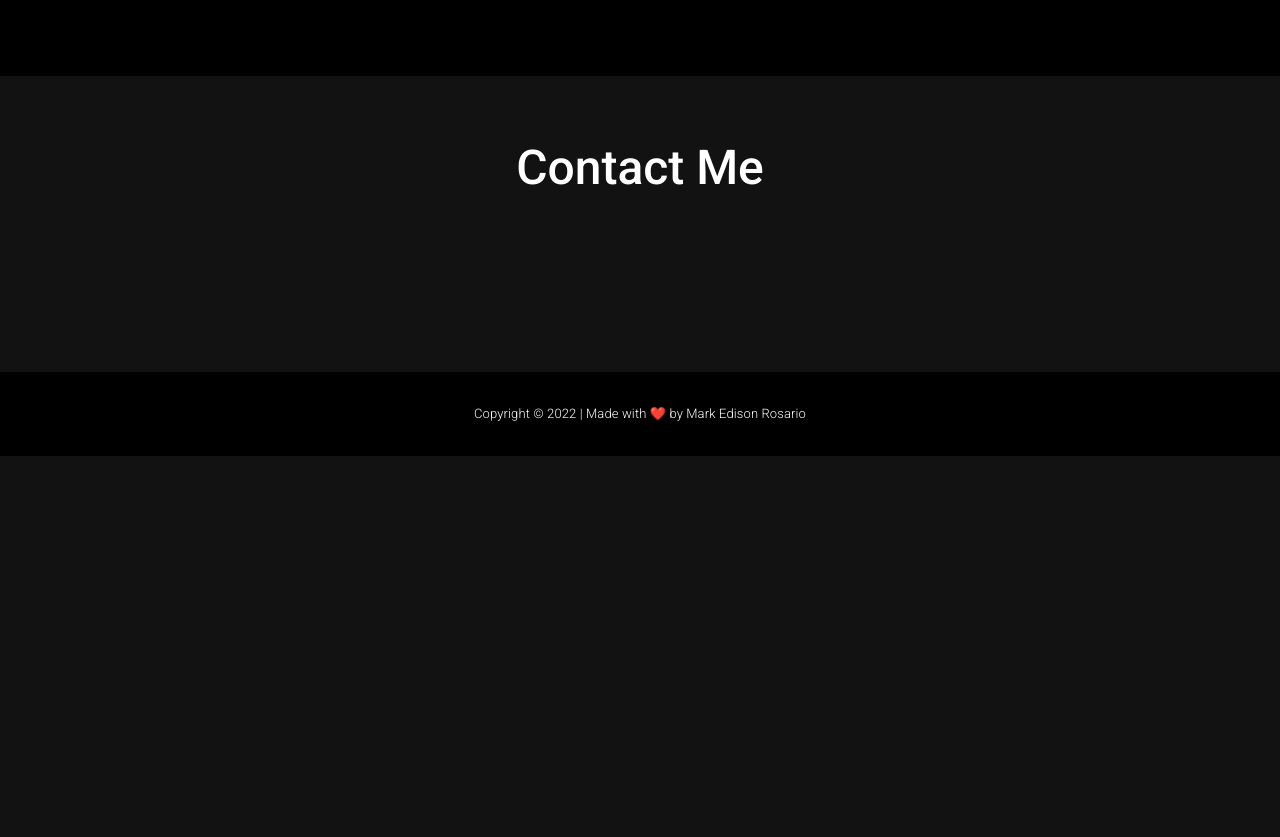
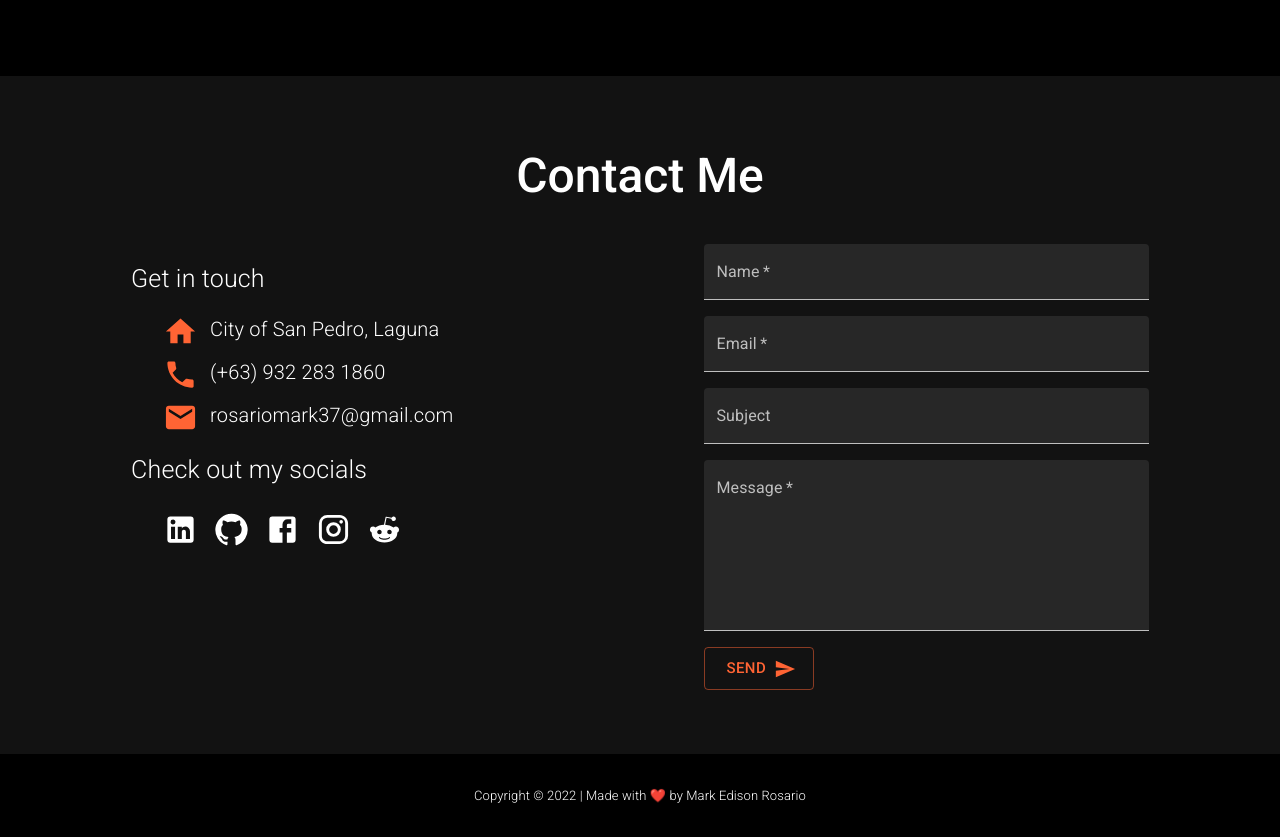
Before and after one commit to MrYious/My-Portfolio, a React (Create React App) app in the folder frontend/: page / in a window 1280 px wide. Shown: the part 2360-3197 px from the top of the page. Before the commit the page ends 2816 px from the top, so only its background shows below. Built offline with nearby package versions, Linux system fonts and the light colour scheme; a web font is replaced by a local one.

Commit message:
feat: add contact page

```diff
--- a/frontend/src/App.js
+++ b/frontend/src/App.js
@@ -69,7 +69,7 @@ export default function App() {
           <About about={MyData.about} />
           <Skill skills={MyData.skills}/>
           <Projects />
-          <Contact />
+          <Contact small={small} contact={MyData.contact}/>
           <Footer />
         </Grid>
       </ThemeProvider>
--- a/frontend/src/components/Contact.js
+++ b/frontend/src/components/Contact.js
@@ -1,27 +1,86 @@
-import { Grid, Typography } from "@mui/material";
+import { Button, Grid, IconButton, TextField, Typography, useTheme } from "@mui/material";
 
-const Contact = () => {
+import EmailIcon from '@mui/icons-material/Email';
+import FacebookIcon from '@mui/icons-material/Facebook';
+import GitHubIcon from '@mui/icons-material/GitHub';
+import HomeIcon from '@mui/icons-material/Home';
+import InstagramIcon from '@mui/icons-material/Instagram';
+import LinkedInIcon from '@mui/icons-material/LinkedIn';
+import LocalPhoneIcon from '@mui/icons-material/LocalPhone';
+import RedditIcon from '@mui/icons-material/Reddit';
+import SendIcon from '@mui/icons-material/Send';
+
+const Contact = ({ small, contact }) => {
+
+    const theme = useTheme();
+
+    const handleOpenLink = (link) =>{
+        window.open(link, "_blank");
+    }
 
     return <>
         <Grid container item py={6} direction={"column"} id="Contact" >
-            <Grid
-                item
-                textAlign={"center"}
-                py={2}
-            >
+            {/* Title */}
+            <Grid item textAlign={"center"} py={3}  >
                 <Typography noWrap variant="h3" fontWeight={500} >
                     Contact Me
                 </Typography>
             </Grid>
+            {/* Content */}
+            <Grid container item justifyContent={"center"} py={2} gap={5}>
+                {/* Group 1 */}
+                <Grid container item xs={12} md={5} justifyContent={"center"} alignContent={"start"} backgroundColor={""}>
+                    {/* Section 1 */}
+                    <Grid item xs={10} py={2} fontSize={25} fontWeight={300}>
+                        Get in touch
+                    </Grid>
+                    <Grid container item xs={10} px={4} gap={1}>
+                        <Grid container item xs={10} alignContent={"center"} gap={1.5} >
+                            <HomeIcon fontSize={"large"} color="primary"/>
+                            <Typography fontSize={20} fontWeight={300}>{contact.address}</Typography>
+                        </Grid>
+                        <Grid container item xs={10} alignContent={"center"} gap={1.5} >
+                            <LocalPhoneIcon fontSize={"large"} color="primary"/>
+                            <Typography fontSize={20} fontWeight={300}>{contact.phone}</Typography>
+                        </Grid>
+                        <Grid container item  xs={10} alignContent={"center"} gap={1.5} >
+                            <EmailIcon fontSize={"large"} color="primary"/>
+                            <Typography fontSize={20} fontWeight={300}>{contact.email}</Typography>
+                        </Grid>
+                    </Grid>
 
-            <Grid
-                container
-                item
-                justifyContent={"center"}
-                direction={"column"}
-                py={3}
-            >
-                <Grid container item xs={10} md={5} justifyContent="center" p={4} alignContent={"center"} backgroundColor={""}>
+                    {/* Section 2 */}
+                    <Grid item xs={10} py={2} fontSize={25} fontWeight={300}>
+                        Check out my socials
+                    </Grid>
+                    <Grid item xs={10} px={3}>
+                        <IconButton onClick={() => handleOpenLink(contact.socials.linkedin)}><LinkedInIcon fontSize="large"/></IconButton>
+                        <IconButton onClick={() => handleOpenLink(contact.socials.github)}><GitHubIcon fontSize="large"/></IconButton>
+                        <IconButton onClick={() => handleOpenLink(contact.socials.facebook)}><FacebookIcon fontSize="large"/></IconButton>
+                        <IconButton onClick={() => handleOpenLink(contact.socials.instagram)}><InstagramIcon fontSize="large"/></IconButton>
+                        <IconButton onClick={() => handleOpenLink(contact.socials.reddit)}><RedditIcon fontSize="large"/></IconButton>
+                    </Grid>
+                </Grid>
+                {/* Group 2 */}
+                <Grid container item xs={12} md={5} p={0} gap={2} justifyContent={"center"} backgroundColor={""}>
+                    {/* Elements */}
+                    <Grid item xs={10}>
+                        <TextField id="filled-basic" label="Name" variant="filled" required fullWidth/>
+                    </Grid>
+                    <Grid item xs={10}>
+                        <TextField id="filled-basic" label="Email" variant="filled" required fullWidth/>
+                    </Grid>
+                    <Grid item xs={10}>
+                        <TextField id="filled-basic" label="Subject" variant="filled" fullWidth/>
+                    </Grid>
+                    <Grid item xs={10}>
+                        <TextField id="filled-basic" label="Message" variant="filled" required multiline rows={6} fullWidth/>
+                    </Grid>
+                    <Grid item xs={10}>
+                        <Button variant={theme.palette.mode === 'light' ? "contained" : "outlined"} endIcon={<SendIcon />} size={"large"}>
+                            Send
+                        </Button>
+                    </Grid>
                 </Grid>
             </Grid>
         </Grid>
```
